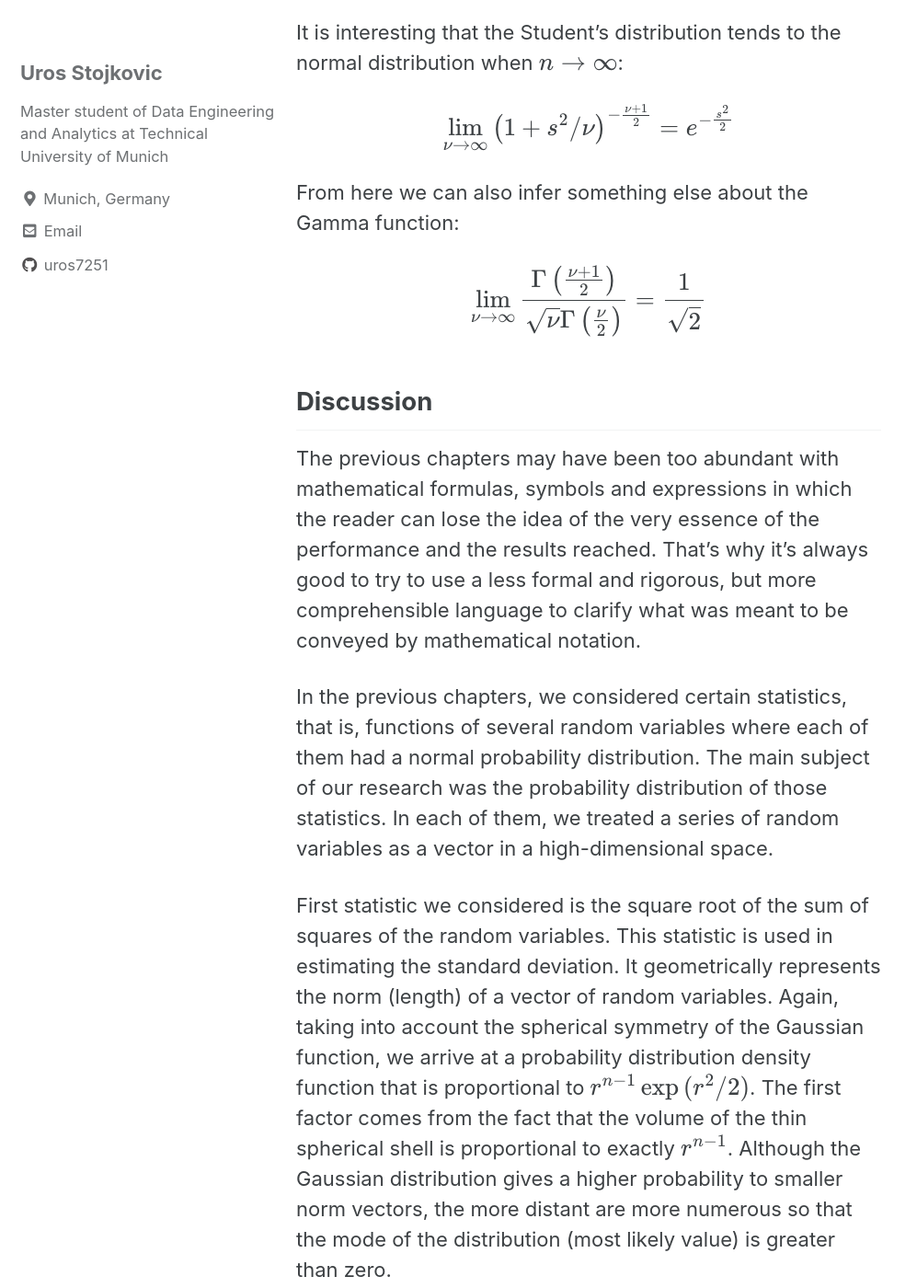
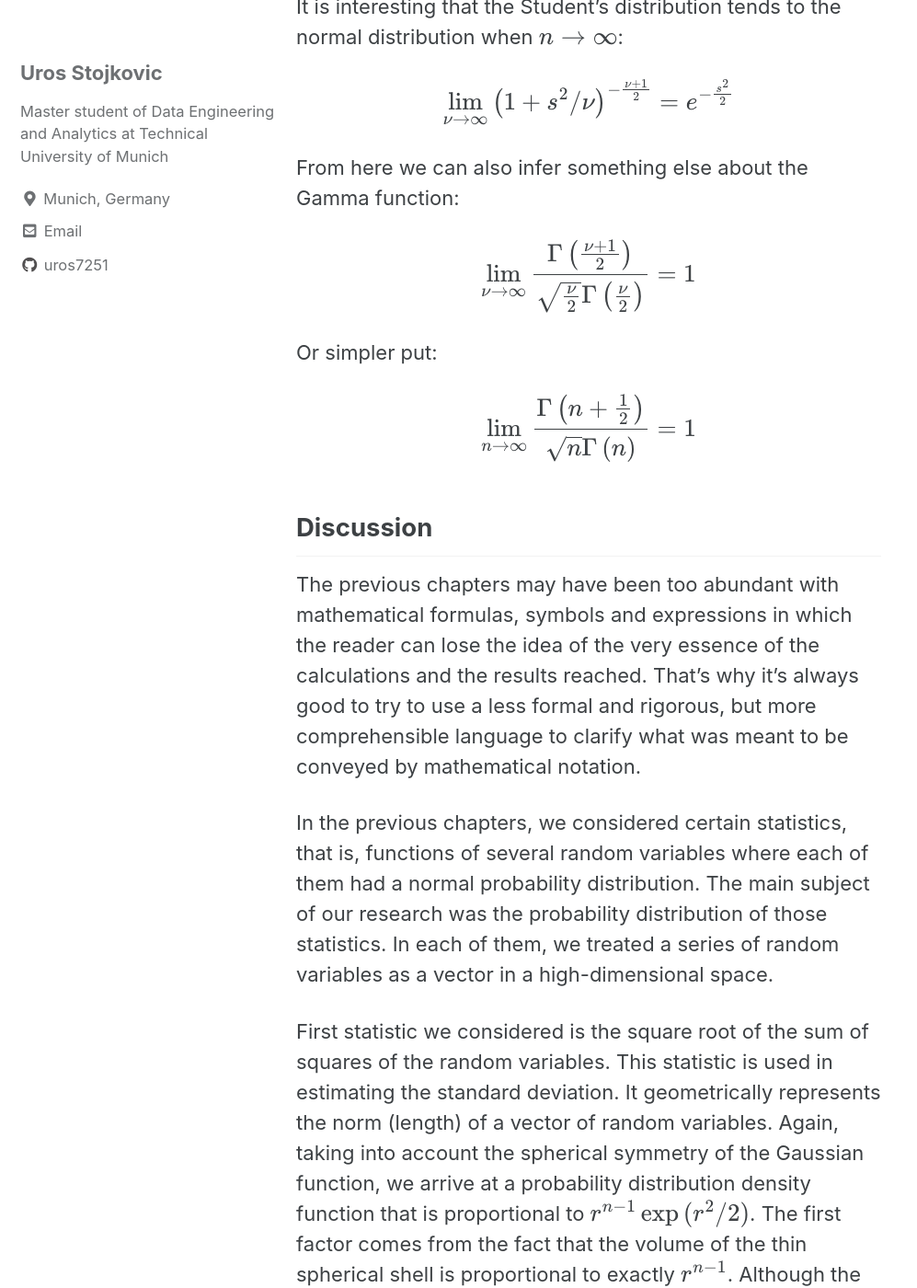
Before and after one commit to uros7251/uros7251.github.io, a Jekyll site: the page built from docs/_posts/2023-08-01-Normal-distribution-and-its-derivatives.md, in a window 1280 px wide and 1400 px high, scrolled down 11098 px. Shown: the whole window at 92% size, without its empty margins (0-997 px from the left). Built offline with Jekyll 4.4.1, drawn with Linux system fonts in a browser that asks for light colours; cached includes are drawn as plain includes; some of the changed text lies outside the part shown.

Commit message:
minor modifications and link repairs

```diff
--- a/docs/_posts/2023-08-01-Normal-distribution-and-its-derivatives.md
+++ b/docs/_posts/2023-08-01-Normal-distribution-and-its-derivatives.md
@@ -30,7 +30,7 @@ $$\begin{equation*}
 \end{equation*}$$
 
 
-For $n = 2$, which represents an ordinary sphere (in 3D), the polar angle $\phi_{2}$ is usually denoted in physics by $\theta$, and the azimuth $\phi_{1}$ by $\phi$ , the formula $dA = r^{2}\sin{\theta}$ is obtained, which corresponds to the known expression.
+For $n = 2$, which represents an ordinary sphere (in 3D), the polar angle $\phi_{2}$ is usually denoted in physics by $\theta$, and the azimuth $\phi_{1}$ by $\phi$ , the formula $dA = r^{2}\sin{\theta}$ is obtained, which corresponds to well-known result.
 The elementary volume in $n$-dimensional space is obtained as:
 
 
@@ -105,14 +105,14 @@ $$\begin{align*}E[S] &= \frac{1}{I_{n-1}}\int_{0}^{\infty}se^{-\frac{s^{2}}{2 }}
 
 
 It should be noted that the probability distribution characterized by the mentioned law is called Chi distribution.
-In the literature, the so-called Chi-square distribution which represents the distribution of the squares of previously analyzed statistics - so $S^{2}$. We can easily derive it:
+In the literature, one often encounters the so-called Chi-square distribution which represents the distribution of the squares of previously analyzed statistics - so $S^{2}$. We can easily derive it:
 
 
 $$\begin{align*}\frac{d}{d(s^{2})}P(S^{2} < s^{2}) &= \frac{ds}{d(s^{2} )}\frac{d}{ds}P(S < s) \\ &= \frac{1}{2s} \frac{1}{2^{\frac{n}{2}-1}\Gamma \left(\frac{n}{2}\right)}e^{-\frac{s^{2}}{2}}s^{n-1} \\ \frac{d}{d(s ^{2})}P(S^{2} < s^{2}) &= \frac{1}{2^{\frac{n}{2}}\Gamma\left(\frac{n} {2}\right)}e^{-\frac{s^{2}}{2}}(s^{2})^{\frac{n}{2}-1}\end{align*}$$
 
 
 ## Estimation of standard deviation given mean is unknown
-We still analyze the random variable $X \sim \mathcal{N}(\mu, \sigma^{2})$. This time we look at the statistics:
+We still analyze the random variable $X \sim \mathcal{N}(\mu, \sigma^{2})$. This time we look at a statistic:
 
 
 $$\begin{equation*}
@@ -180,7 +180,7 @@ $$\begin{align*} E\left [ \frac{1}{n-1}\sum_{i=1}^{n}\left(X_{i} - \overline{X_{
 
 
 ## Estimation of mean given standard deviation is unknown
-We once again consider the random variable $X \sim \mathcal{N}(\mu, \sigma)$. The subject of our analysis this time is statistics:
+We once again consider the random variable $X \sim \mathcal{N}(\mu, \sigma)$. The subject of our analysis this time a statistic:
 
 
 $$\begin{equation*}
@@ -287,18 +287,23 @@ From here we can also infer something else about the Gamma function:
 
 
 $$\begin{equation*}
-     \displaystyle \lim_{\nu \to \infty}\frac{\Gamma\left ( \frac{\nu+1}{2} \right )}{\sqrt{\nu}\Gamma\left ( \frac{ \nu}{2} \right )} = \frac{1}{\sqrt{2}}
+     \displaystyle \lim_{\nu \to \infty}\frac{\Gamma\left ( \frac{\nu+1}{2} \right )}{\sqrt{\frac{\nu}{2}}\Gamma\left ( \frac{ \nu}{2} \right )} = 1
 \end{equation*}$$
 
+Or simpler put:
+
+$$\begin{equation*}
+     \displaystyle \lim_{n \to \infty}\frac{\Gamma\left ( n+\frac{1}{2} \right )}{\sqrt{n}\Gamma\left ( n \right )} = 1
+\end{equation*}$$
 
 ## Discussion
-The previous chapters may have been too abundant with mathematical formulas, symbols and expressions in which the reader can lose the idea of the very essence of the performance and the results reached. That's why it's always good to try to use a less formal and rigorous, but more comprehensible language to clarify what was meant to be conveyed by mathematical notation.
+The previous chapters may have been too abundant with mathematical formulas, symbols and expressions in which the reader can lose the idea of the very essence of the calculations and the results reached. That's why it's always good to try to use a less formal and rigorous, but more comprehensible language to clarify what was meant to be conveyed by mathematical notation.
 
 In the previous chapters, we considered certain statistics, that is, functions of several random variables where each of them had a normal probability distribution. The main subject of our research was the probability distribution of those statistics. In each of them, we treated a series of random variables as a vector in a high-dimensional space.
 
-First statistic we considered is the square root of the sum of squares of the random variables. This statistic is used in estimating the standard deviation. It geometrically represents the norm (length) of a vector of random variables. Again, taking into account the spherical symmetry of the Gaussian function, we arrive at a probability distribution density function that is proportional to $r^{n-1}\exp{(r^{2}/2)}$. The first factor comes from the fact that the volume of the thin spherical shell is proportional to exactly $r^{n-1}$. Although the Gaussian distribution gives a higher probability to smaller norm vectors, the more distant are more numerous so that the mode of the distribution (most likely value) is greater than zero.
+First statistic we considered is the square root of the sum of squares of the random variables. This statistic is used in estimating the standard deviation. It geometrically represents the norm (length) of a vector of random variables. Again, taking into account the spherical symmetry of the Gaussian function, we arrive at a probability distribution density function that is proportional to $r^{n-1}\exp{(r^{2}/2)}$. The first factor comes from the fact that the volume of the thin spherical shell is proportional to exactly $r^{n-1}$. Although the Gaussian distribution gives a higher probability to smaller norm vectors, the more distant are more numerous so that the mode of the distribution (most likely value) is actually greater than zero.
 
-The second statistic covered was the square root of the sum of the squares of the deviations of the variable values from their mean value. We have shown that this corresponds geometrically to the norm of the projection of the vector of random variables onto the space orthogonal to the vector $e = \begin{bmatrix}1 & \cdots & 1 \end{bmatrix}$. Considering that, we got almost the same probability distribution function, except that $n-1$ occured instead of $n$, considering that it is the length of the vector with one less dimension.
+The second statistic covered was the square root of the sum of the squares of the deviations of the variable values from their mean value. We have shown that this corresponds geometrically to the norm of the projection of the vector of random variables onto the space orthogonal to the vector $e = \begin{bmatrix}1 & \cdots & 1 \end{bmatrix}^{T}$. Considering that, we got almost the same probability distribution function, except that $n-1$ occured instead of $n$.
 
 The third statistic concerns the mean value of the random variables scaled by the corrected dispersion estimate instead of the true dispersion. We have shown that this statistic corresponds to the cotangent of the angle between the vector of random variables and the vector $e = \begin{bmatrix}1 & \cdots & 1 \end{bmatrix}$. Given that all vectors of fixed length that subtend the same angle $\theta$ form some kind of hypersphere (in 3 dimensions, it is a ring) whose radius is proportional to $\sin^{n-2}\theta$, the density of probability distribution of cotangent of the angle $\theta$ is proportional to $\sin^{n}\theta$. The resulting probability distribution is known as the Student's distribution.
 ## Volume of Hypersphere
```
Also changed, not shown: other parts of docs/_posts/2023-08-01-Normal-distribution-and-its-derivatives.md (+5 -5 lines), docs/_posts/2023-07-30-Keplers-problem.md (+1 -1 lines), docs/_posts/2023-08-02-Fourier-analysis.md (+4 -4 lines), docs/_posts/2023-09-14-Linear-regression.md (+8 -2 lines), docs/_posts/2023-09-29-Linear-Electric-Circuit-Solver-2.md (+2 -2 lines), 1 other file.
